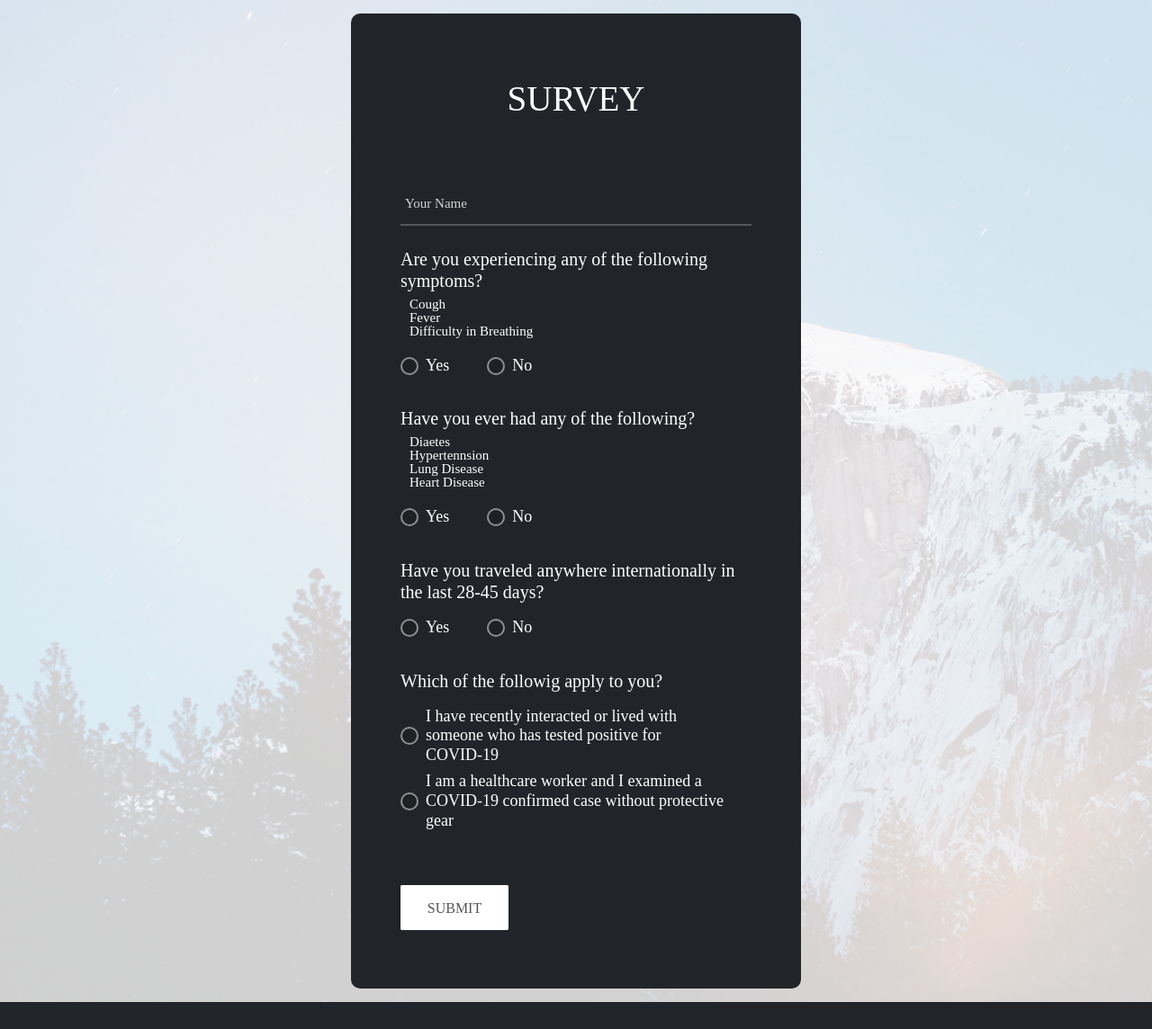
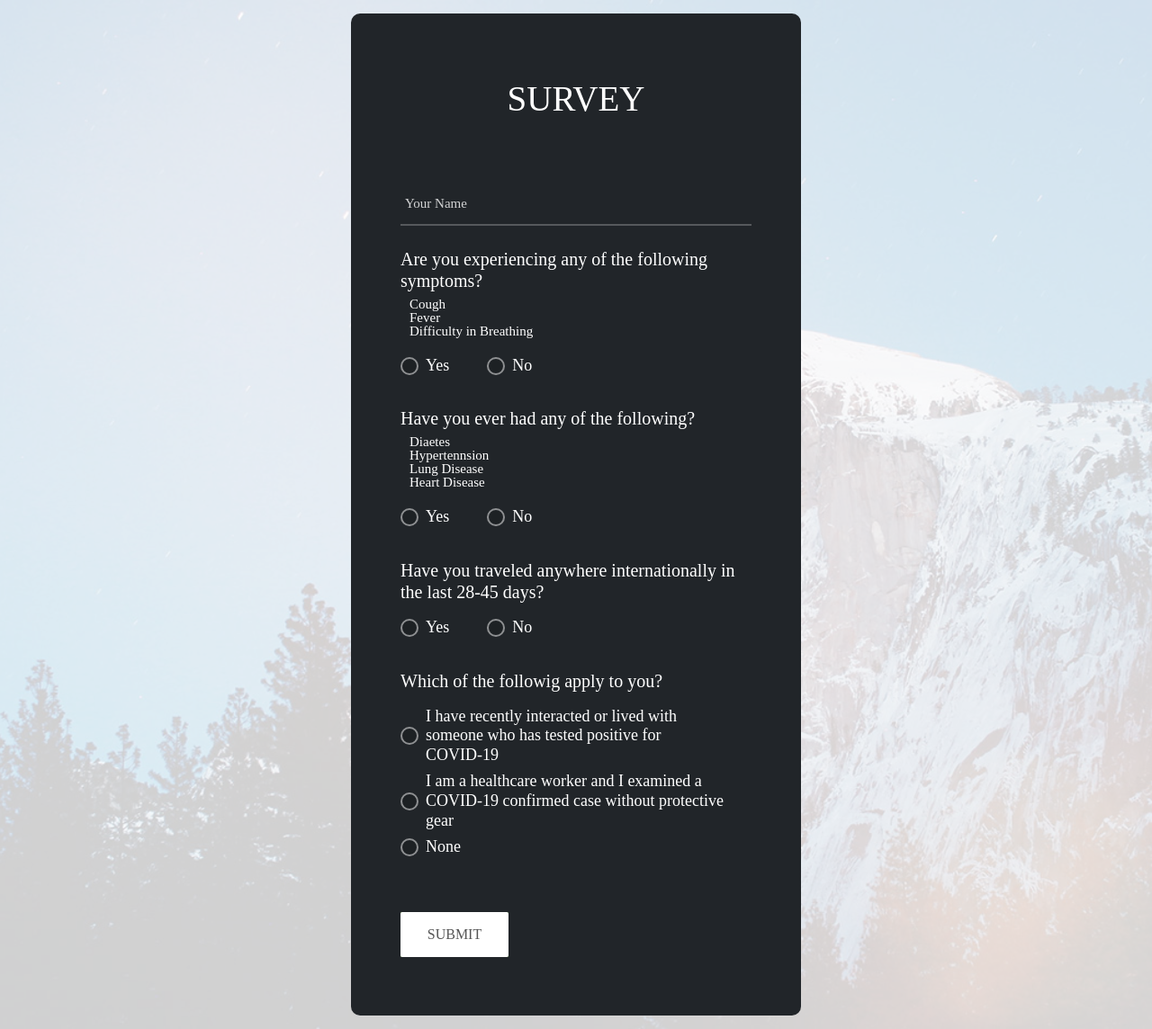
Before and after one commit to prateekamana/covid-deploy, a Django app: page /survey/ in a window 1280 px wide. Shown: the whole page at 90% size. Before the commit the page ends 1114 px from the top, so only its background shows below. Run offline with Django 3.2, Linux system fonts and the light colour scheme; some libraries are stand-ins or nearby versions; some web fonts are replaced.

Commit message:
Update survey.html

```diff
--- a/main/templates/main/survey.html
+++ b/main/templates/main/survey.html
@@ -118,6 +118,10 @@
                             <input class="input-radio3" id="radio8" type="radio" name="choice" value="I am a healthcare worker and I examined a COVID-19 confirmed case without protective gear">
                             <label class="label-radio3" for="radio8">I am a healthcare worker and I examined a COVID-19 confirmed case without protective gear</label>
                         </div>
+                            <div class="contact3-form-radio">
+                            <input class="input-radio3" id="radio9" type="radio" name="choice" value="None">
+                            <label class="label-radio3" for="radio9">None</label>
+                        </div>
                     </div>
                 </form>
                 <div class="container-contact3-form-btn">
```
